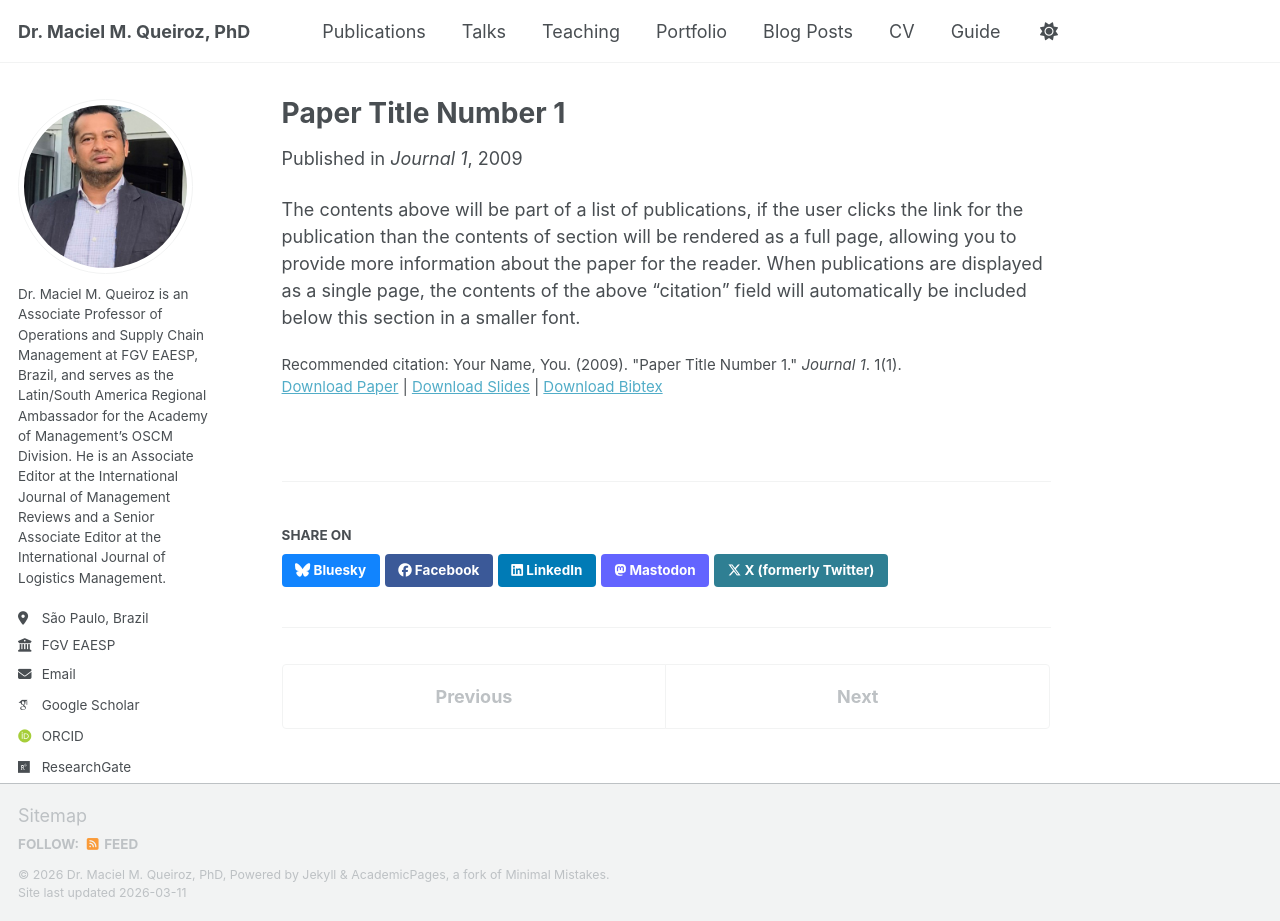
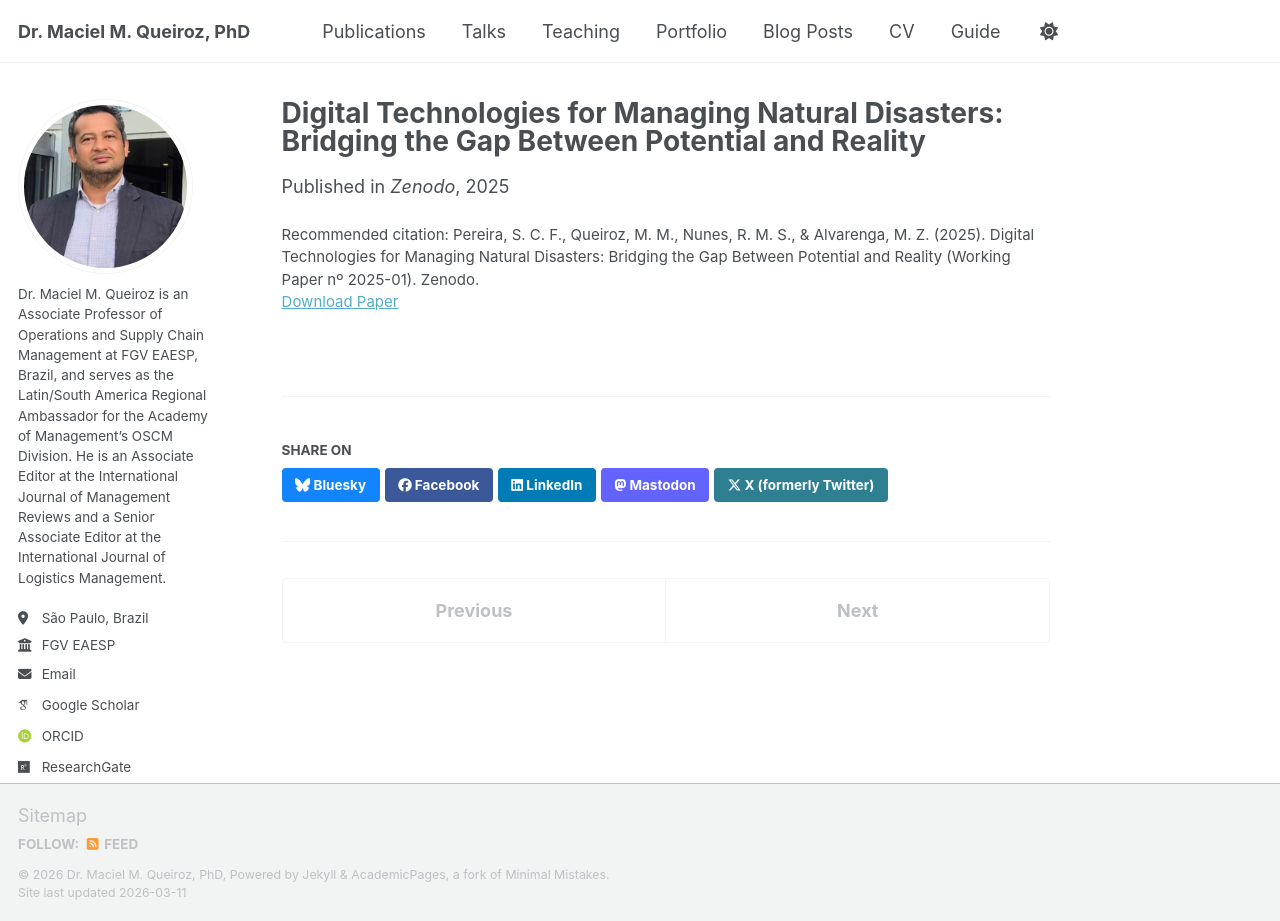
Before and after one commit to maciel-queiroz/maciel-queiroz.github.io, a Jekyll site: the page built from _publications/2009-10-01-paper-title-number-1.md, in a window 1280 px wide and 921 px high. Built offline with Jekyll 4.4.1, drawn with Linux system fonts in a browser that asks for light colours; some web fonts are replaced; a script bundle is joined from its source files by our own code; library files that are not in the unit come from our copies.

Commit message:
Update 2009-10-01-paper-title-number-1.md

```diff
--- a/_publications/2009-10-01-paper-title-number-1.md
+++ b/_publications/2009-10-01-paper-title-number-1.md
@@ -1,14 +1,10 @@
 ---
-title: "Paper Title Number 1"
+title: "Digital Technologies for Managing Natural Disasters: Bridging the Gap Between Potential and Reality"
 collection: publications
 category: manuscripts
-permalink: /publication/2009-10-01-paper-title-number-1
-excerpt: 'This paper is about the number 1. The number 2 is left for future work.'
-date: 2009-10-01
-venue: 'Journal 1'
-slidesurl: 'https://academicpages.github.io/files/slides1.pdf'
-paperurl: 'https://academicpages.github.io/files/paper1.pdf'
-bibtexurl: 'https://academicpages.github.io/files/bibtex1.bib'
-citation: 'Your Name, You. (2009). &quot;Paper Title Number 1.&quot; <i>Journal 1</i>. 1(1).'
+permalink: /publication/digital-technologies-natural-disasters
+date: 2025-01-01
+venue: "Zenodo"
+paperurl: "https://doi.org/10.5281/zenodo.17772486"
+citation: "Pereira, S. C. F., Queiroz, M. M., Nunes, R. M. S., & Alvarenga, M. Z. (2025). Digital Technologies for Managing Natural Disasters: Bridging the Gap Between Potential and Reality (Working Paper nº 2025-01). Zenodo."
 ---
-The contents above will be part of a list of publications, if the user clicks the link for the publication than the contents of section will be rendered as a full page, allowing you to provide more information about the paper for the reader. When publications are displayed as a single page, the contents of the above "citation" field will automatically be included below this section in a smaller font.
```
